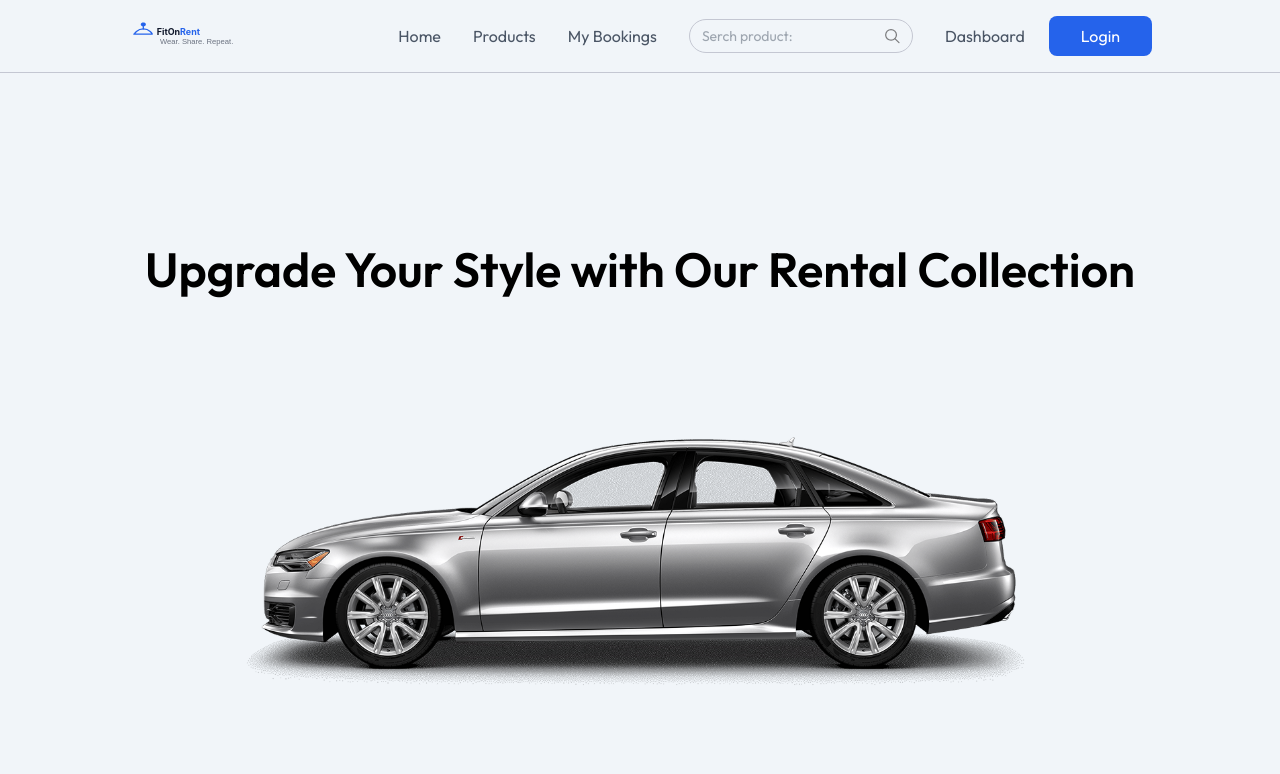
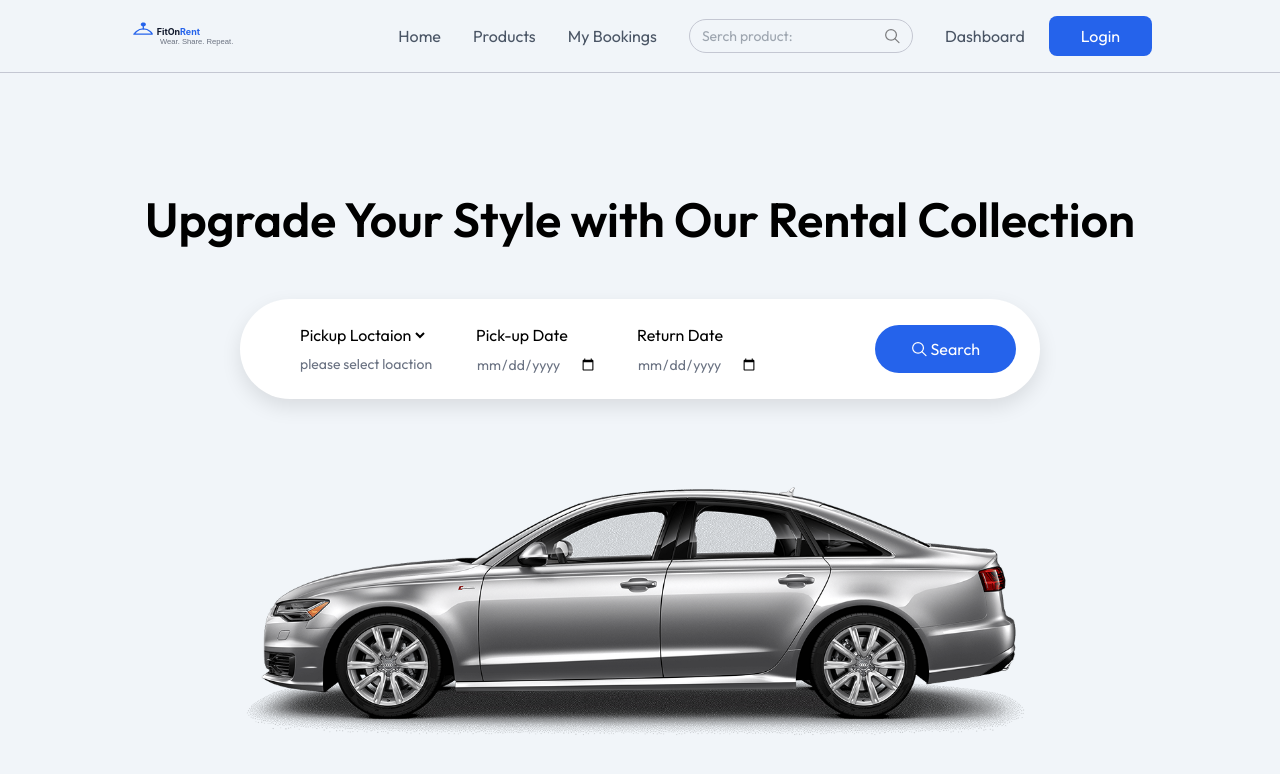
Before and after one commit to Ayanak368/Rental_System, a React (Vite) app: page / in a window 1280 px wide. Shown: the top 774 px of the page. Built offline with nearby package versions, Linux system fonts and the light colour scheme.

Commit message:
hero section completed

```diff
--- a/src/components/Hero.jsx
+++ b/src/components/Hero.jsx
@@ -1,17 +1,47 @@
-import React from 'react'
-import { assets } from '../assets/assets'
+import React, { useState } from 'react'
+import { assets, cityList } from '../assets/assets'
 
 const Hero = () => {
+
+   const [pickupLocation,setPickupLocation] = useState()
+
   return (
     <div className='h-screen flex flex-col items-center justify-center gap-14 bg-light text-center' >
 
        <h1 className='text-4xl md:text-5xl font-semibold'>
          Upgrade Your Style with Our Rental Collection
        </h1>
-   <form>
+   <form className='flex flex-col md:flex-row items-start md:items-center
+justify-between p-6 rounded-lg md:rounded-full w-full max-w-[20rem] md:max-w-[50rem]
+bg-white shadow-[0px_8px_20px_rgba(0,0,0,0.1)]'>
 
+<div className='flex flex-col md:flex-row items-start md:items-center gap-10 min-md:ml-8'>
+
+<div className='flex flex-col items-start gap-2'>
+  <select required value={pickupLocation} onChange={(e)=>setPickupLocation(e.target.value)}>
+    <option value="">Pickup Loctaion</option>
+     {cityList.map((city)=> <option key={city} value={city}>{city}</option>)}
+  </select>
+  <p className='px-1 text-sm text-gray-500'>{pickupLocation ? pickupLocation : 'please select loaction'}</p>
+</div>
+<div className='flex flex-col items-start gap-2'>
+   <label htmlFor='pickup-date'>Pick-up Date</label>
+   <input type="date" id='pickup-date' min={new Date().toISOString().split('T')[0]}
+   className='text-sm text-gray-500' required/>
+</div>
+<div className='flex flex-col items-start gap-2'>
+   <label htmlFor='return-date'>Return Date</label>
+   <input type="date" id='return-date'
+   className='text-sm text-gray-500' required/>
+</div>
+
+</div>
+   <button className='flex items-center justify-center gap-1 px-9 py-3 max-sm:mt-4 bg-primary hover:bg-primary-dull text-white rounded-full cursor-pointer' >
+  <img src={assets.search_icon} alt="search"  className='brightness-300'/>
+  Search
+  </button>
    </form>
-   <img src={assets.main_car} alt="car" className='max-h-74' />
+   <img src={assets.main_car} alt="banner" className='max-h-74' />
 
     </div>
   )
```
Also changed, not shown: src/assets/banner3.png (added), 1 other file (tests, documents, lock files or other folders).
